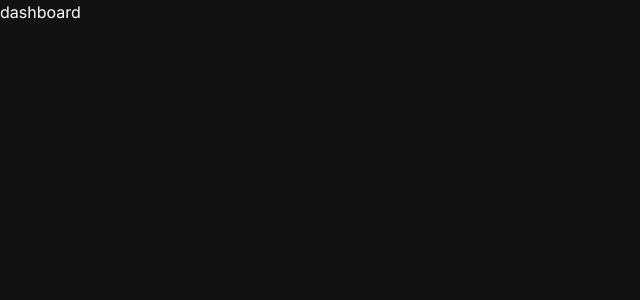
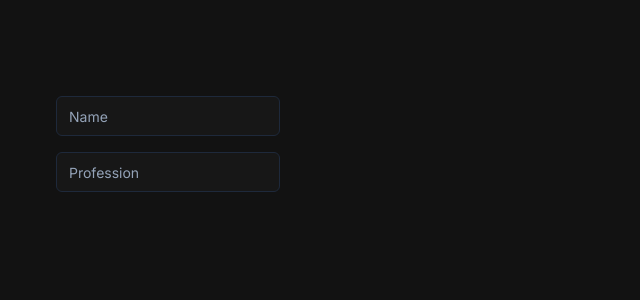
Before and after one commit to moisatedy97/portfolio-website, a Next.js app: page /dashboard in a window 1280 px wide. Shown: the top 300 px of the page, without its empty margins (0-640 px from the left). Built offline with nearby package versions, Linux system fonts and the light colour scheme.

Commit message:
Dashboard profile section created

```diff
--- /dev/null
+++ b/src/app/dashboard/_components/Profile.tsx
@@ -0,0 +1,11 @@
+import { Input } from "@/components/ui/input";
+import { ReactElement } from "react";
+
+export default function Profile(): ReactElement {
+    return (
+        <div className="mt-24 flex w-56 flex-col gap-4">
+            <Input className="dark:bg-neutral-900 dark:text-white" placeholder="Name" />
+            <Input className="dark:bg-neutral-900 dark:text-white" placeholder="Profession" />
+        </div>
+    );
+}
--- a/src/app/dashboard/page.tsx
+++ b/src/app/dashboard/page.tsx
@@ -1,3 +1,9 @@
-export default function dashboard() {
-    return <div>dashboard</div>;
+import Profile from "./_components/Profile";
+
+export default function Dashboard() {
+    return (
+        <main className="mx-14">
+            <Profile />
+        </main>
+    );
 }
```
Also changed, not shown: src/app/login/_copy.tsx (deleted, +0 -112 lines).
